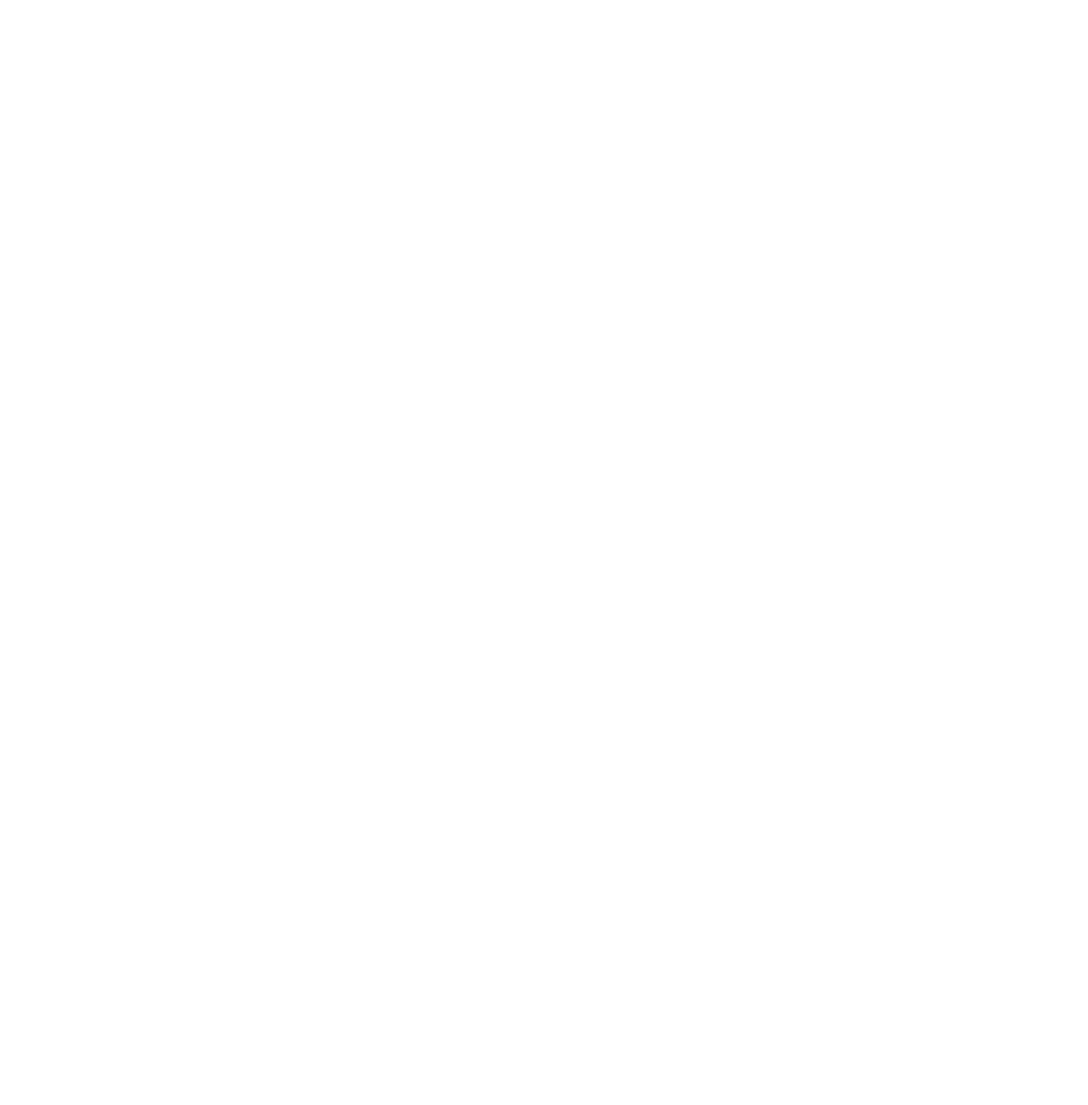
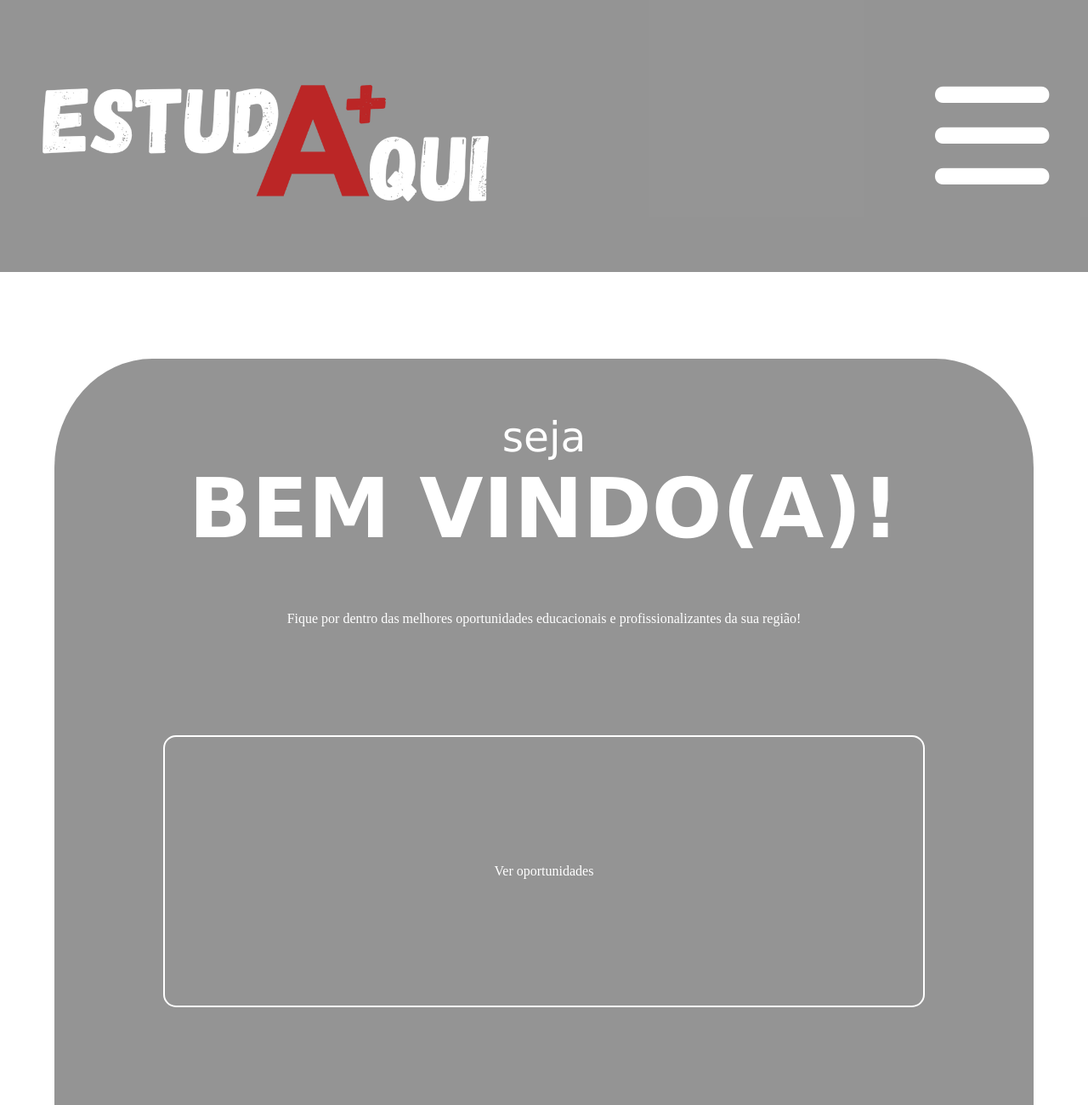
Before and after one commit to Marchiello/EstudAqui, a plain HTML site: page index.html in a window 1280 px wide. Shown: the top 1300 px of the page at 85% size. Before the commit the page ends 800 px from the top, so only its background shows below. Drawn offline with Linux system fonts and the light colour scheme.

Commit message:
Feat: Homepage

```diff
--- a/index.html
+++ b/index.html
@@ -3,16 +3,64 @@
 <head>
     <meta charset="UTF-8">
     <meta name="viewport" content="width=device-width, initial-scale=1.0">
+    <link rel="stylesheet" href="styles.css">
     <title>EstudAqui - Home</title>
+
+    <script src="https://kit.fontawesome.com/4e15650a98.js" crossorigin="anonymous"></script>
+    <link rel="shortcut icon" href="iconeSite.ico" type="image/x-icon">
+
 </head>
 <body>
     <header>
+        <!-- <a href="" class="logo">
 
+        </a> -->
+
+        <div class="logo"></div>
+
+        <div class="burger-menu">
+            <i class="fa-solid fa-bars"></i>
+        </div>
+
+        <nav style="display: none;">
+            <a href="">Gavião</a>
+            <a href="">Gostosão</a>
+            <a href="">Bonito</a>
+        </nav>
+
+        <a id="login-button" href="" style="display: none;">Login</a>
     </header>
 
-    <section>
+    <main>
 
-    </section>
+        <div class="container">
 
+            <div class="container-header">
+                <p>seja</p>
+                <h1>BEM VINDO(A)!</h1>
+            </div>
+
+            <div class="container-main">
+
+                <p>
+                    Fique por dentro das melhores oportunidades
+                    educacionais e profissionalizantes da sua
+                    região!
+                </p>
+
+                <div class="button">
+                    <p>
+                        Ver oportunidades
+                    </p>
+                </div>
+
+            </div>
+
+        </div>
+
+    </main>
+
+
+<script src="script.js"></script>
 </body>
 </html>
--- a/styles.css
+++ b/styles.css
@@ -0,0 +1,72 @@
+*{
+    margin: 0;
+    padding: 0;
+    box-sizing: border-box;
+    color: white;
+}
+
+body{
+    background-image: url('docs/imgs/');
+}
+
+header {
+    background-color: rgba(51, 51, 51, 0.521);
+    height: 25vw;
+    padding: 2vw;
+    display: flex;
+    justify-content: space-between;
+    margin-bottom: 8vw;
+}
+
+.logo{
+    /* background-color: rgb(47, 0, 255); */
+    width: 45vw;
+    height: 20vw;
+    background-image: url('doc/imgs/logo-light.png');
+    background-size: cover;
+    background-repeat: no-repeat;
+}
+
+.burger-menu{
+    /* background-color: rgba(51, 51, 51, 0.521); */
+    height: fit-content;
+    margin: auto 20px auto 0;
+    /* background-color: royalblue; */
+    display: flex;
+
+}
+
+.burger-menu i{
+    font-size: 12vw;
+}
+
+/* -------------------------------------- */
+
+.container{
+    background-color: rgba(0, 0, 0, 0.418);
+    width: 90vw;
+    height: 100vw;
+    margin: auto;
+    border-radius: 10%;
+    padding: 5vw;
+    text-align: center;
+}
+
+.container-header{
+    font-family: Verdana, Geneva, Tahoma, sans-serif;
+    font-size: 3.8vw;
+    margin-bottom: 5vw;
+}
+
+.button{
+    /* background-color: aqua; */
+    display: flex;
+    width: 70vw;
+    height: 25vw;
+    margin: 10vw auto auto auto;
+    border:2px white solid;
+    border-radius: 15px;
+    align-items: center;
+    justify-content: center;
+    color: white;
+}
```
Also changed, not shown: README.md, doc/backgrounds/1.jpeg (added), doc/backgrounds/10.jpeg (added), doc/backgrounds/11.jpeg (added), doc/backgrounds/12.jpeg (added), doc/backgrounds/13.jpeg (added), doc/backgrounds/14.jpeg (added), doc/backgrounds/2.jpeg (added), doc/backgrounds/3.jpeg (added), doc/backgrounds/4.jpeg (added), doc/backgrounds/5.jpeg (added), doc/backgrounds/6.jpeg (added), doc/backgrounds/7.jpeg (added), doc/backgrounds/8.jpeg (added), 4 more files.
